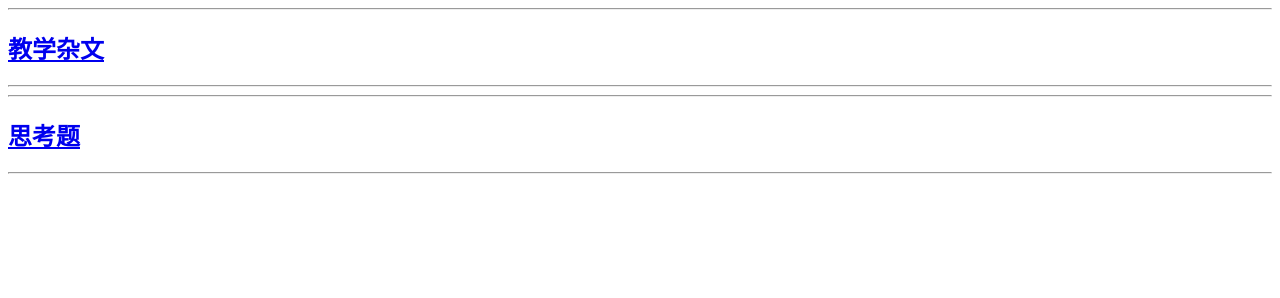
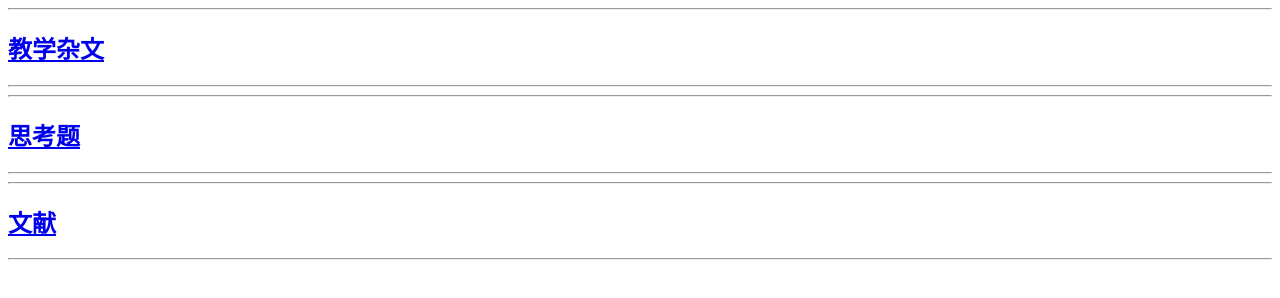
Before and after one commit to qianlivan/homepage, a plain HTML site: page essays.html in a window 1280 px wide. Drawn offline with Linux system fonts and the light colour scheme.

Commit message:
eassys.html updated

```diff
--- a/essays.html
+++ b/essays.html
@@ -32,6 +32,15 @@
 
 <!------------------------------------------------------------>
 
+<hr>
+
+<p><h2><b><a href="index.html#!reading.md">文献</a></b></h1>
+
+
+<hr>
+
+<!------------------------------------------------------------>
+
 </body>
 
 </html>
```
